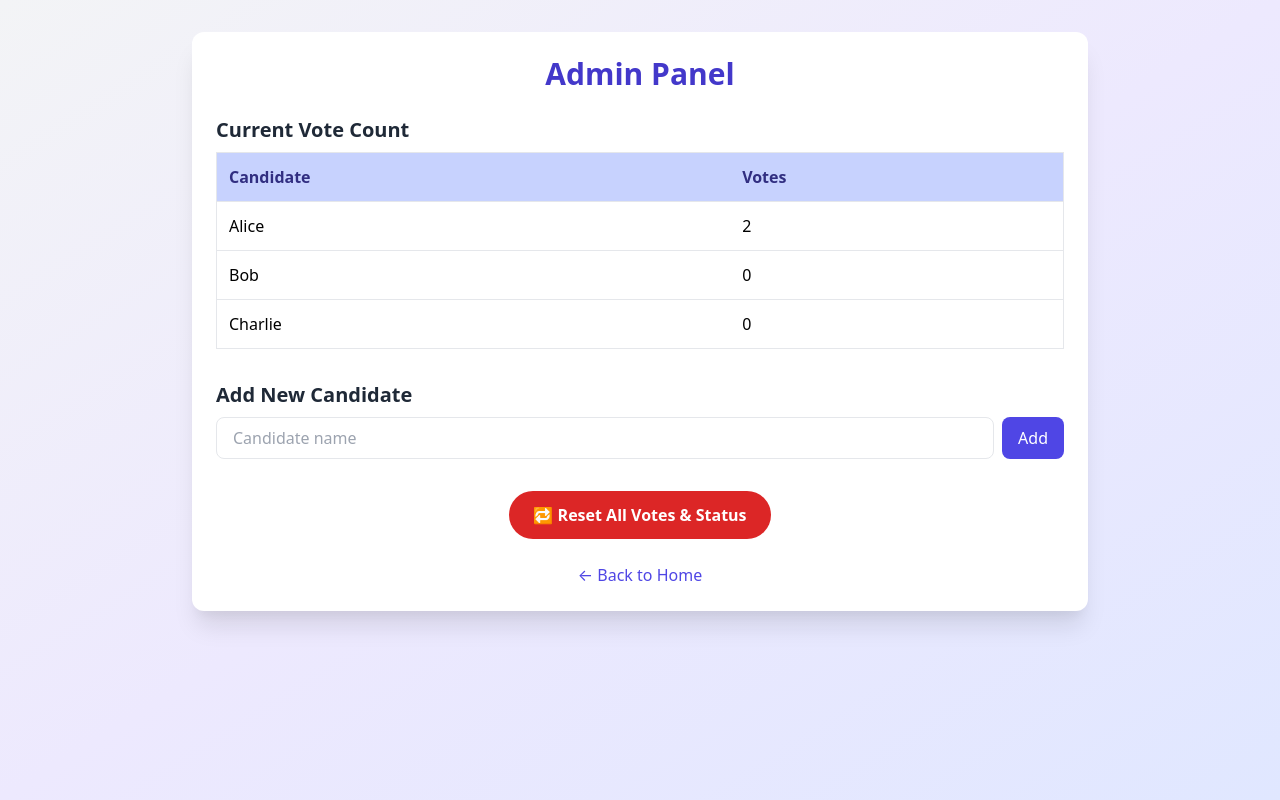
After one commit to ASHISHKUMAR235711/online-voting, a Flask app: page /admin in a window 1280 px wide. The commit adds this page. Run offline with Flask 3, Linux system fonts and the light colour scheme; the visitor is signed in with stand-in values (Sample User, id 1).

Commit message:
Final version with admin and charts

```diff
--- a/app.py
+++ b/app.py
@@ -1,33 +1,130 @@
-from flask import Flask, render_template, request, redirect, jsonify
+from flask import Flask, render_template, request, redirect, jsonify, session, flash
+from werkzeug.security import generate_password_hash, check_password_hash
 import json
 import os
 
 app = Flask(__name__)
+app.secret_key = "super_secret_key_123"  # Change this for security
 
-# List of candidates
 CANDIDATES = ["Alice", "Bob", "Charlie"]
 
-# Ensure votes.json file exists with all values set to 0
+# Ensure necessary files/directories
+os.makedirs("data", exist_ok=True)
 if not os.path.exists("data/votes.json"):
-    os.makedirs("data", exist_ok=True)
     with open("data/votes.json", "w") as f:
         json.dump({name: 0 for name in CANDIDATES}, f)
 
+if not os.path.exists("users.json"):
+    with open("users.json", "w") as f:
+        json.dump({}, f)
+
+# ----------- UTILITIES -----------
+def is_admin():
+    return session.get("username") == "admin"
+
+# ----------- HOME -----------
 @app.route("/")
 def index():
     return render_template("index.html")
 
+# ----------- REGISTER -----------
+@app.route("/register", methods=["GET", "POST"])
+def register():
+    if request.method == "POST":
+        username = request.form["username"]
+        password = request.form["password"]
+
+        with open("users.json", "r+") as f:
+            users = json.load(f)
+
+            if username in users:
+                flash("Username already exists!", "error")
+                return redirect("/register")
+
+            users[username] = {
+                "password": generate_password_hash(password),
+                "voted": False
+            }
+
+            f.seek(0)
+            json.dump(users, f)
+            f.truncate()
+
+        flash("Registered successfully. Please log in.", "success")
+        return redirect("/login")
+
+    return render_template("register.html")
+
+# ----------- LOGIN -----------
+@app.route("/login", methods=["GET", "POST"])
+def login():
+    if request.method == "POST":
+        username = request.form["username"]
+        password = request.form["password"]
+
+        with open("users.json", "r") as f:
+            users = json.load(f)
+
+        if username in users and check_password_hash(users[username]["password"], password):
+            session["username"] = username
+            flash("Login successful!", "success")
+            return redirect("/")
+        else:
+            flash("Invalid username or password", "error")
+            return redirect("/login")
+
+    return render_template("login.html")
+
+# ----------- LOGOUT -----------
+@app.route("/logout")
+def logout():
+    session.clear()
+    flash("Logged out successfully.", "info")
+    return redirect("/")
+
+# ----------- VOTE -----------
 @app.route("/vote")
 def vote():
+    if "username" not in session:
+        flash("You must log in to vote.", "error")
+        return redirect("/login")
+
+    username = session["username"]
+
+    with open("users.json", "r") as f:
+        users = json.load(f)
+
+    if users[username]["voted"]:
+        flash("You have already voted. Thank you!", "info")
+        return redirect("/results")
+
     return render_template("vote.html", candidates=CANDIDATES)
 
+# ----------- SUBMIT VOTE -----------
 @app.route("/submit_vote", methods=["POST"])
 def submit_vote():
+    if "username" not in session:
+        flash("You must be logged in to vote.", "error")
+        return redirect("/login")
+
+    username = session["username"]
     name = request.form["candidate"]
 
-    # Validate candidate name
     if name not in CANDIDATES:
         return "Invalid candidate!", 400
+
+    with open("users.json", "r+") as user_file:
+        users = json.load(user_file)
+
+        if users[username]["voted"]:
+            flash("You have already voted!", "info")
+            return redirect("/results")
+
+        users[username]["voted"] = True
+
+        user_file.seek(0)
+        json.dump(users, user_file)
+        user_file.truncate()
 
     with open("data/votes.json", "r+") as f:
         data = json.load(f)
@@ -36,25 +133,90 @@ def submit_vote():
         json.dump(data, f)
         f.truncate()
 
+    flash("Vote submitted successfully!", "success")
     return redirect("/results")
 
+# ----------- PUBLIC RESULTS -----------
 @app.route("/results")
 def results():
-    with open("data/votes.json", "r") as f:
-        data = json.load(f)
+    try:
+        with open("data/votes.json", "r") as f:
+            data = json.load(f)
+    except:
+        data = {}
+
     return render_template("results.html", votes=data)
 
+# ----------- API FOR CHART -----------
 @app.route("/api/results")
 def api_results():
+    try:
+        with open("data/votes.json", "r") as f:
+            data = json.load(f)
+        return jsonify(data)
+    except:
+        return jsonify({})
+
+# ----------- ADMIN PANEL -----------
+@app.route("/admin")
+def admin_panel():
+    if not is_admin():
+        flash("Access denied. Admins only.", "error")
+        return redirect("/")
+
     with open("data/votes.json", "r") as f:
-        data = json.load(f)
-    return jsonify(data)
+        vote_data = json.load(f)
 
-# Optional: prevent browser from caching /api/results
+    return render_template("admin.html", votes=vote_data, candidates=CANDIDATES)
+
+@app.route("/admin/reset_votes")
+def reset_votes():
+    if not is_admin():
+        return "Unauthorized", 403
+
+    with open("data/votes.json", "w") as f:
+        json.dump({name: 0 for name in CANDIDATES}, f)
+
+    with open("users.json", "r+") as f:
+        users = json.load(f)
+        for user in users:
+            users[user]["voted"] = False
+        f.seek(0)
+        json.dump(users, f)
+        f.truncate()
+
+    flash("Votes and user status reset.", "info")
+    return redirect("/admin")
+
+@app.route("/admin/add_candidate", methods=["POST"])
+def add_candidate():
+    if not is_admin():
+        return "Unauthorized", 403
+
+    new_name = request.form["name"].strip()
+
+    if new_name and new_name not in CANDIDATES:
+        CANDIDATES.append(new_name)
+
+        with open("data/votes.json", "r+") as f:
+            data = json.load(f)
+            data[new_name] = 0
+            f.seek(0)
+            json.dump(data, f)
+            f.truncate()
+
+        flash(f"Candidate '{new_name}' added.", "success")
+    else:
+        flash("Invalid or duplicate candidate name.", "error")
+
+    return redirect("/admin")
+
+# ----------- DISABLE CACHE -----------
 @app.after_request
 def add_header(response):
     response.headers["Cache-Control"] = "no-store"
     return response
 
+# ----------- RUN -----------
 if __name__ == "__main__":
     app.run(debug=True)
--- a/data/votes.json
+++ b/data/votes.json
@@ -1 +1 @@
-{"Alice": 1, "Bob": 0, "Charlie": 0}
+{"Alice": 2, "Bob": 0, "Charlie": 0}
--- /dev/null
+++ b/templates/admin.html
@@ -0,0 +1,63 @@
+<!DOCTYPE html>
+<html lang="en">
+<head>
+    <meta charset="UTF-8">
+    <title>Admin Panel - Online Voting</title>
+    <meta name="viewport" content="width=device-width, initial-scale=1">
+    <link href="https://cdn.jsdelivr.net/npm/tailwindcss@2.2.19/dist/tailwind.min.css" rel="stylesheet">
+</head>
+<body class="bg-gradient-to-br from-gray-100 via-purple-100 to-indigo-100 min-h-screen py-8 px-4">
+
+    <div class="max-w-4xl mx-auto bg-white shadow-xl rounded-xl p-6">
+        <h1 class="text-3xl font-bold text-indigo-700 mb-6 text-center">Admin Panel</h1>
+
+        <!-- 🔢 Vote Stats -->
+        <div class="mb-8">
+            <h2 class="text-xl font-semibold text-gray-800 mb-2">Current Vote Count</h2>
+            <table class="w-full border text-left bg-white">
+                <thead class="bg-indigo-200 text-indigo-900">
+                    <tr>
+                        <th class="p-3">Candidate</th>
+                        <th class="p-3">Votes</th>
+                    </tr>
+                </thead>
+                <tbody>
+                    {% for candidate, count in votes.items() %}
+                    <tr class="border-t">
+                        <td class="p-3 font-medium">{{ candidate }}</td>
+                        <td class="p-3">{{ count }}</td>
+                    </tr>
+                    {% endfor %}
+                </tbody>
+            </table>
+        </div>
+
+        <!-- ➕ Add Candidate -->
+        <form action="/admin/add_candidate" method="POST" class="mb-8">
+            <h2 class="text-xl font-semibold text-gray-800 mb-2">Add New Candidate</h2>
+            <div class="flex gap-2">
+                <input type="text" name="name" placeholder="Candidate name" required
+                       class="w-full px-4 py-2 border rounded-lg focus:outline-none focus:ring-2 focus:ring-indigo-400">
+                <button type="submit"
+                        class="bg-indigo-600 text-white px-4 py-2 rounded-lg hover:bg-indigo-700 transition">
+                    Add
+                </button>
+            </div>
+        </form>
+
+        <!-- 🔄 Reset Votes -->
+        <div class="text-center">
+            <a href="/admin/reset_votes"
+               class="inline-block px-6 py-3 bg-red-600 text-white font-semibold rounded-full hover:bg-red-700 transition">
+                🔁 Reset All Votes & Status
+            </a>
+        </div>
+
+        <!-- 🔚 Back Link -->
+        <div class="mt-6 text-center">
+            <a href="/" class="text-indigo-600 hover:underline">← Back to Home</a>
+        </div>
+    </div>
+
+</body>
+</html>
--- /dev/null
+++ b/users.json
@@ -0,0 +1 @@
+{"ashish": {"password": "scrypt:32768:8:1$0Yr4xsqAxXT4ZBJu$282a2918b34d461d2309cbbcea86377ea338548dd7ef7cb677a0fbb69254bdbee462c29982c2adf26b5846616733b448a01c41c616e4a51e9073c093ff8d5101", "voted": true}}
```
Also changed, not shown: templates/index.html (+11 -2 lines), templates/login.html (added, +28 -0 lines), templates/register.html (added, +28 -0 lines), templates/results.html (+22 -30 lines), user.json (added, +10 -0 lines).
